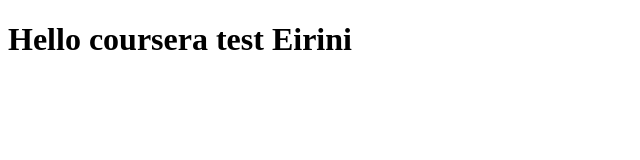
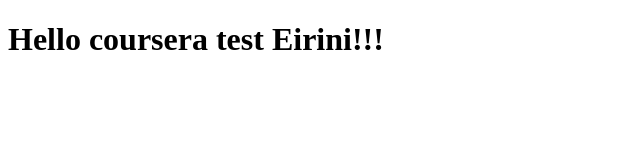
Before and after one commit to izoubounelli/coursera-test, a plain HTML site: page index.html in a window 1280 px wide. Shown: the full height of the page, 0-640 px from the left. Drawn offline with Linux system fonts and the light colour scheme.

Commit message:
Next version of web file

```diff
--- a/index.html
+++ b/index.html
@@ -5,6 +5,6 @@
     <title>Hello Coursera test!</title>
   </head>
   <body>
-    <h1>Hello coursera test Eirini</h1>
+    <h1>Hello coursera test Eirini!!!</h1>
   </body>
 </html>
```
